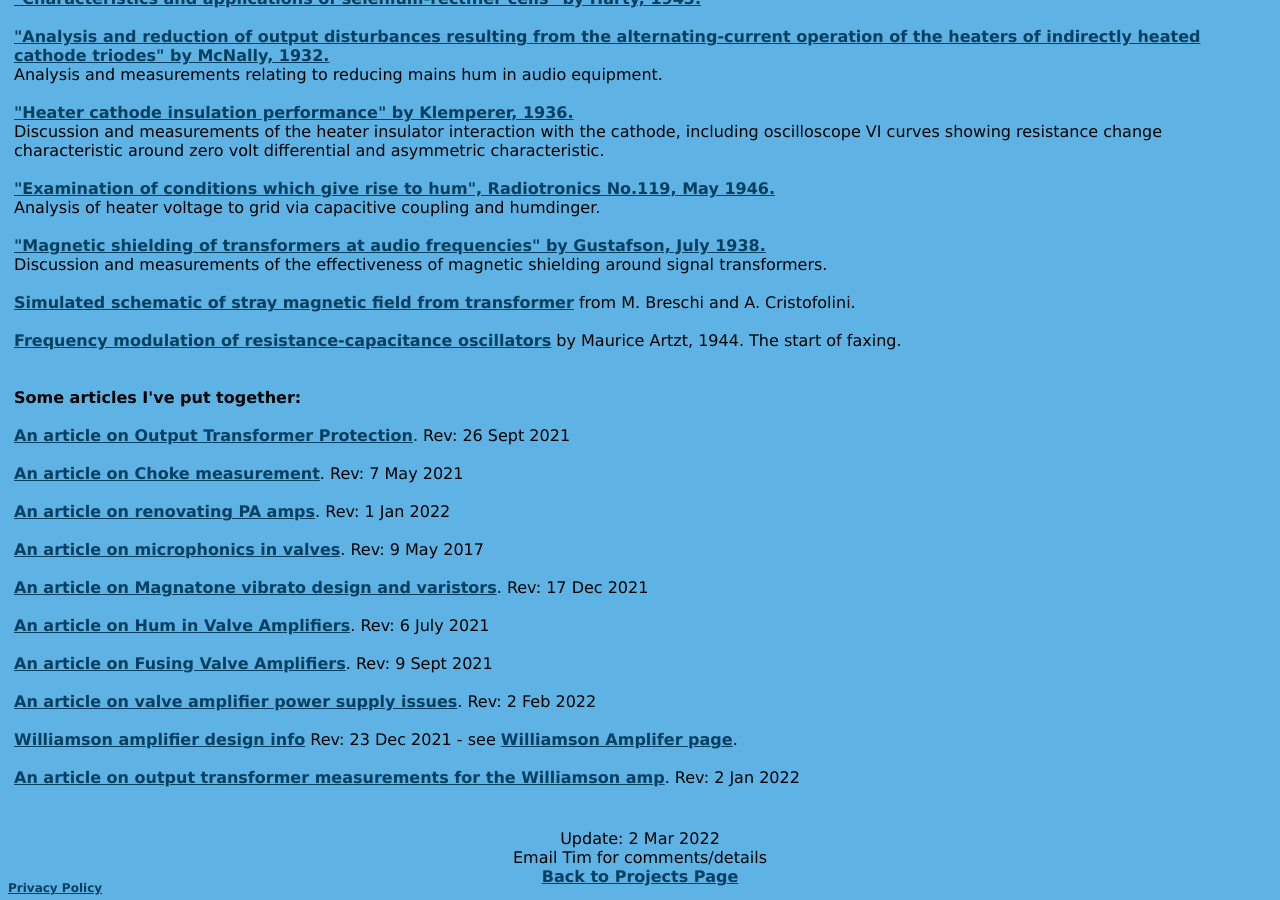
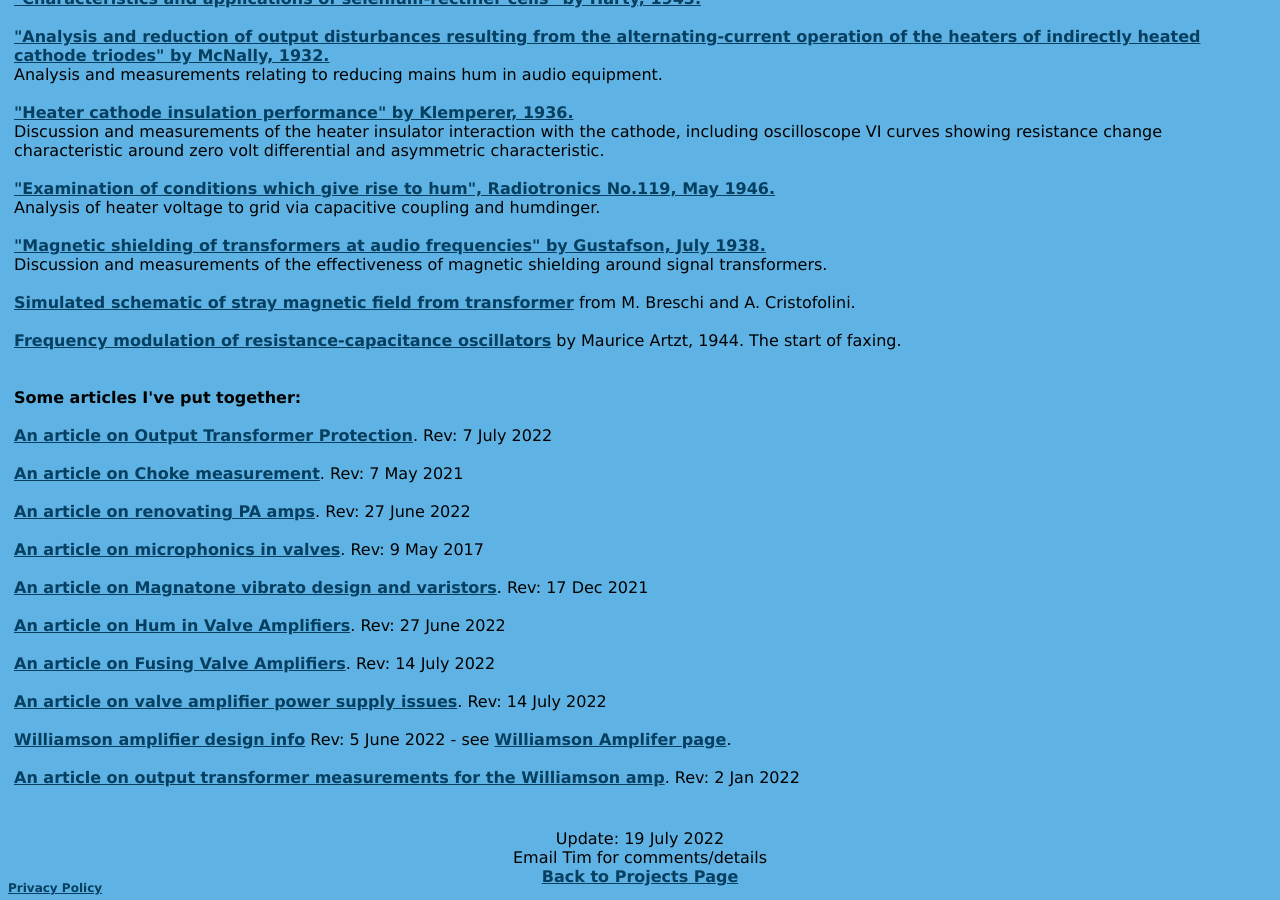
Before and after one commit to michael-robbins/michael-robbins.github.io, a Jekyll site: the page built from projects/Valve Info.html, in a window 1280 px wide and 900 px high, scrolled down 2738 px. Built offline with Jekyll 4.4.1, drawn with Linux system fonts in a browser that asks for light colours.

Commit message:
Update Valve Info.html

```diff
--- a/projects/Valve Info.html
+++ b/projects/Valve Info.html
@@ -200,23 +200,23 @@ layout: default
       <br />
       <b>Some articles I've put together:</b>
       <br /><br />
-      <a href="/static/Output%20transformer%20protection.pdf">An article on Output Transformer Protection</a>. Rev: 26 Sept 2021
+      <a href="/static/Output%20transformer%20protection.pdf">An article on Output Transformer Protection</a>. Rev: 7 July 2022
       <br /><br />
       <a href="/static/Choke measurement.pdf">An article on Choke measurement</a>. Rev: 7 May 2021
       <br /><br />
-      <a href="/static/Renovating PA amps.pdf">An article on renovating PA amps</a>. Rev: 1 Jan 2022
+      <a href="/static/Renovating PA amps.pdf">An article on renovating PA amps</a>. Rev: 27 June 2022
       <br /><br />
       <a href="/static/Microphonics in valves.pdf">An article on microphonics in valves</a>. Rev: 9 May 2017
       <br /><br />
       <a href="/static/Magnatone vibrato design.pdf">An article on Magnatone vibrato design and varistors</a>. Rev: 17 Dec 2021
       <br /><br />
-      <a href="/static/Hum article.pdf">An article on Hum in Valve Amplifiers</a>. Rev: 6 July 2021
+      <a href="/static/Hum article.pdf">An article on Hum in Valve Amplifiers</a>. Rev: 27 June 2022
       <br /><br />
-      <a href="/static/Valve amp fusing.pdf">An article on Fusing Valve Amplifiers</a>. Rev: 9 Sept 2021
+      <a href="/static/Valve amp fusing.pdf">An article on Fusing Valve Amplifiers</a>. Rev: 14 July 2022
       <br /><br />
-      <a href="/static/Power%20supply%20issues%20for%20tube%20amps.pdf">An article on valve amplifier power supply issues</a>. Rev: 2 Feb 2022
+      <a href="/static/Power%20supply%20issues%20for%20tube%20amps.pdf">An article on valve amplifier power supply issues</a>. Rev: 14 July 2022
       <br /><br />
-      <a href="/static/Williamson design info.pdf">Williamson amplifier design info</a> Rev: 23 Dec 2021 - see <a href="/projects/Williamson.html">Williamson Amplifer page</a>.
+      <a href="/static/Williamson design info.pdf">Williamson amplifier design info</a> Rev: 5 June 2022 - see <a href="/projects/Williamson.html">Williamson Amplifer page</a>.
       <br /><br />
        <a href="/static/Williamson%20output%20transformer%20measurements.pdf">An article on output transformer measurements for the Williamson amp</a>. Rev: 2 Jan 2022
       <br /><br />
@@ -225,7 +225,7 @@ layout: default
   </tr>
   <tr>
     <td align="center">
-      Update: 2 Mar 2022
+      Update: 19 July 2022
       <br />
       Email Tim for comments/details
       <br/>
```
